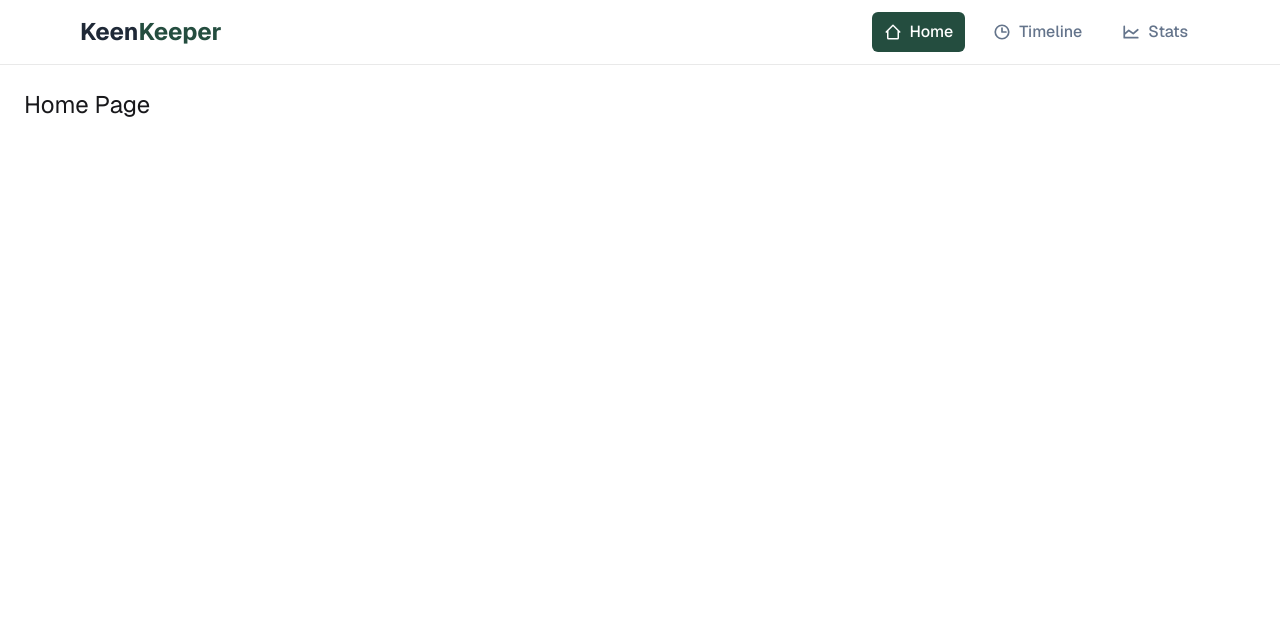
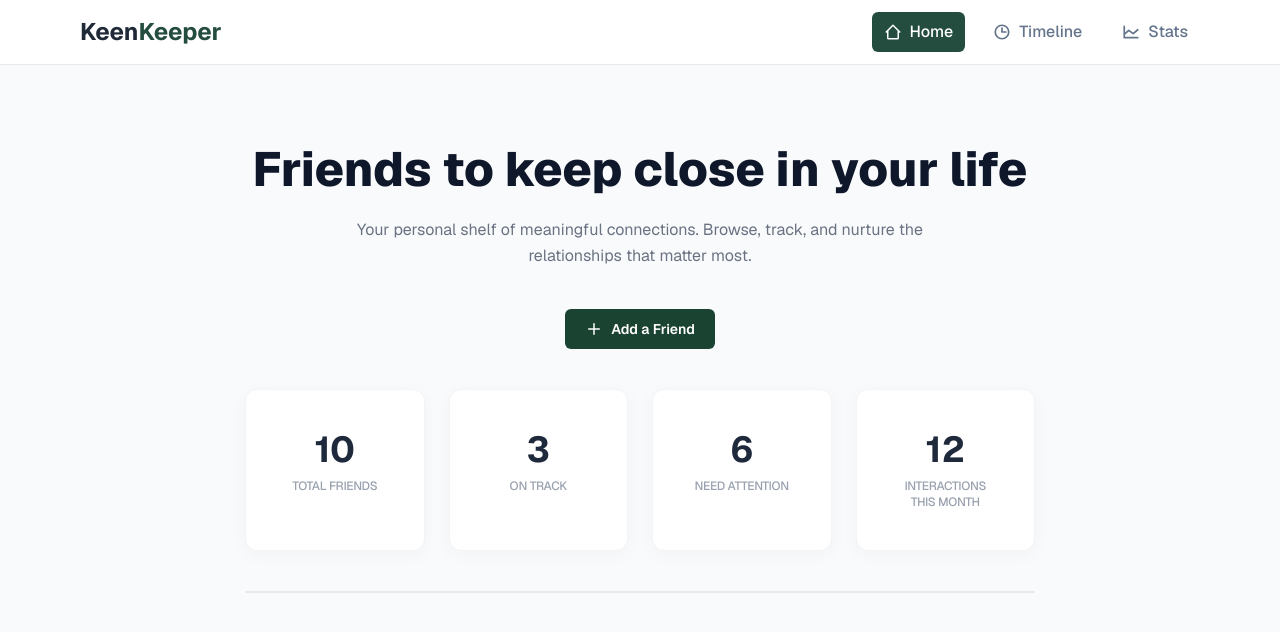
Before and after one commit to S-N-Onika/A7, a React (Vite) app: page / in a window 1280 px wide. Shown: the top 632 px of the page. Built offline with nearby package versions, Linux system fonts and the light colour scheme.

Commit message:
Banner section design complete

```diff
--- a/src/App.jsx
+++ b/src/App.jsx
@@ -1,8 +1,8 @@
 import { BrowserRouter, Routes, Route } from "react-router-dom";
 import Navbar from "./component/Navbar";
+import Banner from "./component/Banner";
 
-// temporary pages
-const Home = () => <h1 className="p-6 text-2xl">Home Page</h1>;
+const Home = () => <Banner />;
 const Timeline = () => <h1 className="p-6 text-2xl">Timeline Page</h1>;
 const Stats = () => <h1 className="p-6 text-2xl">Stats Page</h1>;
 const NotFound = () => <h1 className="p-6 text-2xl">404 Page Not Found</h1>;
@@ -18,6 +18,7 @@ function App() {
         <Route path="/stats" element={<Stats />} />
         <Route path="*" element={<NotFound />} />
       </Routes>
+
     </BrowserRouter>
   );
 }
--- /dev/null
+++ b/src/component/Banner.jsx
@@ -0,0 +1,51 @@
+import { LuPlus } from "react-icons/lu";
+
+const Banner = () => {
+    const summaryCards = [
+        { label: "Total Friends", value: "10" },
+        { label: "On Track", value: "3" },
+        { label: "Need Attention", value: "6" },
+        { label: "Interactions This Month", value: "12" }
+    ];
+
+    return (
+        <section className="bg-[#F8FAFC] pt-20 pb-10 px-4 md:px-20 lg:px-61.25">
+            <div className="max-w-6xl mx-auto text-center">
+
+                <h1 className="text-4xl md:text-5xl font-extrabold text-[#0F172A] mb-6">
+                    Friends to keep close in your life
+                </h1>
+
+                <p className="text-gray-500 text-sm md:text-base max-w-xl mx-auto mb-10 leading-relaxed">
+                    Your personal shelf of meaningful connections. Browse, track, and nurture the relationships that matter most.
+                </p>
+
+                <button className="bg-[#1B4332] text-white px-5 py-2.5 rounded-md font-semibold flex items-center gap-2 mx-auto hover:bg-[#143326] transition-all mb-10 text-sm">
+                    <LuPlus className="text-lg" />
+                    Add a Friend
+                </button>
+
+                <div className="grid grid-cols-1 sm:grid-cols-2 lg:grid-cols-4 gap-6">
+                    {summaryCards.map((card, index) => (
+                        <div
+                            key={index}
+                            className="bg-white p-10 rounded-xl shadow-[0_4px_20px_rgba(0,0,0,0.03)] border border-gray-100"
+                        >
+                            <h2 className="text-4xl font-bold text-[#1E293B] mb-2">
+                                {card.value}
+                            </h2>
+                            <p className="text-gray-400 text-xs font-medium uppercase tracking-tight">
+                                {card.label}
+                            </p>
+                        </div>
+                    ))}
+                </div>
+
+            <hr className="border border-[#e9e9e9] mt-10 "/>
+
+            </div>
+        </section>
+    );
+};
+
+export default Banner;
```
